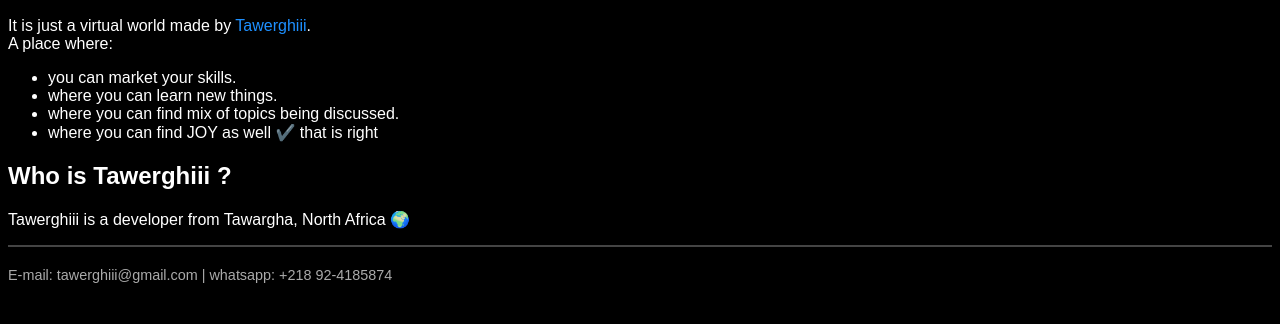
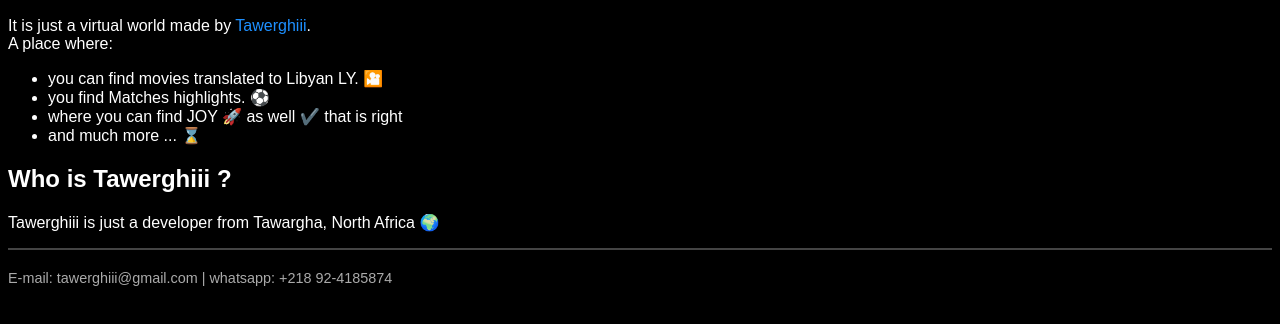
Before and after one commit to tawerghiii/tawerghiii-world, a plain HTML site: page index.html in a window 1280 px wide. Shown: the part 172-496 px from the top of the page. Drawn offline with Linux system fonts and the light colour scheme.

Commit message:
Update index.html

```diff
--- a/index.html
+++ b/index.html
@@ -48,10 +48,10 @@
                 A place where:
             </p>
             <ul>
-                <li>you can market your skills.</li>
-                <li>where you can learn new things.</li>
-                <li>where you can find mix of topics being discussed.</li>
-                <li>where you can find <span>JOY</span> as well ✔️ that is right</li>
+                <li>you can find movies translated to Libyan LY. 🎦</li>
+                <li>you find Matches highlights. ⚽</li>
+                <li>where you can find <span>JOY</span> 🚀 as well ✔️ that is right</li>
+                <li>and much more ... ⌛</li>
             </ul>
         </section>
         <section>
@@ -59,7 +59,7 @@
                 Who is <span>Tawerghiii</span> ?
             </h2>
             <p>
-                Tawerghiii is a developer from Tawargha, North Africa 🌍
+                Tawerghiii is just a developer from Tawargha, North Africa 🌍
             </p>
         </section>
     </main>
```
